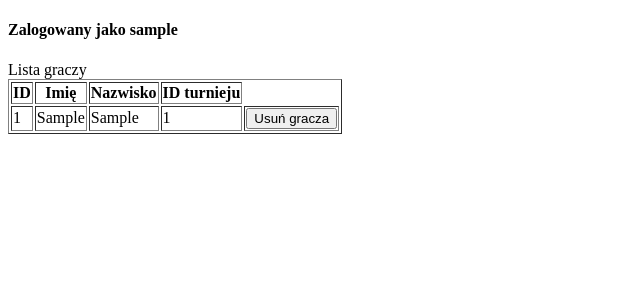
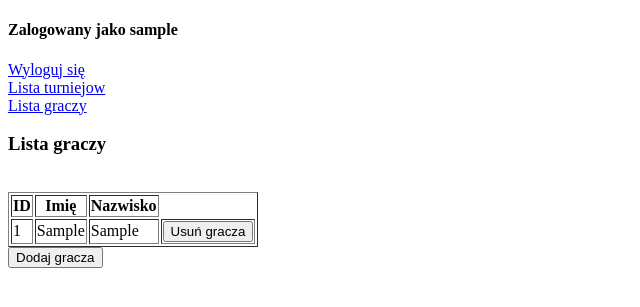
Before and after one commit to aleksandrazb/Django-Turnieje, a Django app: page /lista_graczy/ in a window 1280 px wide. Shown: the top 307 px of the page, without its empty margins (0-640 px from the left). Run offline with Django 3.2, Linux system fonts and the light colour scheme; a user stored in the database is signed in; tables that the repository leaves empty hold one stand-in row (values such as "Sample post").

Commit message:
poprawki

```diff
--- a/project_turnieje/app_turnieje/Forms/gracze.py
+++ b/project_turnieje/app_turnieje/Forms/gracze.py
@@ -7,6 +7,5 @@ class GraczeForm(forms.ModelForm):
         model = Gracze
         fields = [
             'imie',
-            'nazwisko',
-            'id_turnieju'
+            'nazwisko'
         ]
--- a/project_turnieje/app_turnieje/Forms/mecze.py
+++ b/project_turnieje/app_turnieje/Forms/mecze.py
@@ -4,6 +4,7 @@ from ..models import Mecze
 
 
 class MeczeForm(forms.ModelForm):
+    #id_turnieju = forms.CharField(disabled=True)
 
     class Meta:
         model = Mecze
--- a/project_turnieje/app_turnieje/Models/gracze_model.py
+++ b/project_turnieje/app_turnieje/Models/gracze_model.py
@@ -6,7 +6,6 @@ class Gracze(models.Model):
     id = models.AutoField(db_index=True, primary_key=True)
     imie = models.CharField(max_length=50)
     nazwisko = models.CharField(max_length=50, blank=False, null=False)
-    id_turnieju = models.ForeignKey('Turnieje', on_delete=models.CASCADE)
 
     def get_absolute_url(self):
         return reverse('gracz_detail', kwargs={'pk': self.id})
--- a/project_turnieje/app_turnieje/Views/gracze.py
+++ b/project_turnieje/app_turnieje/Views/gracze.py
@@ -27,6 +27,7 @@ def dodaj_gracza_view(request):
 
     if form.is_valid():
         form.save()
+        return redirect(gracze_view)
     data = {
         'form': form,
         'name': request.user,
@@ -36,26 +37,12 @@ def dodaj_gracza_view(request):
 
 
 @login_required(login_url="login")
-def usun_gracza_view(request, gracz_id, turniej_id):
+def usun_gracza_view(request, gracz_id):
     print(request.user)
     print("USUN GRACZA")
-
-    gracze = Gracze.objects.all()
     gracz = Gracze.objects.get(id=gracz_id)
-
-    teraz = datetime.datetime.now()
-    teraz = pytz.utc.localize(teraz)
-    turniej = Turnieje.objects.filter(id=turniej_id, data_rozpoczecia__gt=teraz)
-    print("turniej")
-    print(turniej)
     print("gracz")
     print(gracz)
-    if turniej:
-        gracz.delete()
+    gracz.delete()
 
-    data = {
-        'gracze': gracze,
-        'name': request.user,
-        'title': 'Dodaj gracza'
-    }
     return redirect(gracze_view)
--- a/project_turnieje/app_turnieje/Views/turnieje.py
+++ b/project_turnieje/app_turnieje/Views/turnieje.py
@@ -28,6 +28,7 @@ def turniej_create_view(request):
     form = TurniejeForm(request.POST or None, initial=init)
     if form.is_valid():
         form.save()
+        return redirect(turnieje_view)
     data = {
         'form': form,
         'name': request.user.login,
--- a/project_turnieje/app_turnieje/urls.py
+++ b/project_turnieje/app_turnieje/urls.py
@@ -28,7 +28,9 @@ urlpatterns = [
     path('usun_turniej/<turniej_id>/', views.usun_turniej_view, name='usun_turniej_view'),
     path('dodaj_gracza/', views.dodaj_gracza_view, name='dodaj_gracza_view'),
     path('lista_graczy/', views.gracze_view, name='gracze_view'),
-    path('usun_gracza/<gracz_id>/<turniej_id>/', views.usun_gracza_view, name='usun_gracza_view'),
+    path('usun_gracza/<gracz_id>/', views.usun_gracza_view, name='usun_gracza_view'),
     path('lista_turniejow/<turniej_id>/', views.mecze_view, name='mecze_view'),
     path('edytuj_mecz/<id_meczu>/', views.edytuj_mecz_view, name='edytuj_mecz_view'),
+    path('dodaj_mecz/<turniej_id>/', views.dodaj_mecz_view, name='dodaj_mecz_view'),
+    path('usun_mecz/<id_meczu>/', views.usun_mecz_view, name='usun_mecz_view'),
 ]
--- a/project_turnieje/app_turnieje/views.py
+++ b/project_turnieje/app_turnieje/views.py
@@ -4,7 +4,7 @@ from .Views.login import register_user
 from .Views.turnieje import turniej_create_view, usun_turniej_view, turnieje_view
 from .Views.szukaj import szukaj_list_view
 from .Views.gracze import dodaj_gracza_view, gracze_view, usun_gracza_view
-from .Views.mecze import mecze_view, edytuj_mecz_view
+from .Views.mecze import mecze_view, edytuj_mecz_view, dodaj_mecz_view, usun_mecz_view
 
 
 __all__ = [
@@ -22,6 +22,8 @@ __all__ = [
    'usun_gracza_view',
 
    'mecze_view',
-   'edytuj_mecz_view'
+   'edytuj_mecz_view',
+   'dodaj_mecz_view',
+   'usun_mecz_view'
 
 ]
--- a/project_turnieje/templates/base.html
+++ b/project_turnieje/templates/base.html
@@ -7,8 +7,16 @@
 <body>
 
     <h4>Zalogowany jako {{name}}</h4>
+    {% if user.is_authenticated %}
+        <a href="/logout">Wyloguj się</a></br>
+        <a href="/lista_turniejow">Lista turniejow</a></br>
+        <a href="/lista_graczy">Lista graczy</a></br>
+    {% else %}
+        <a href="/login">Zaloguj się</a></br>
+    {% endif %}
 
     {% block content %}
+
 
     {% endblock %}
 </body>
--- a/project_turnieje/templates/home.html
+++ b/project_turnieje/templates/home.html
@@ -1,7 +1,7 @@
 {% extends 'base.html' %}
 
 {% block content %}
-Strona domowa<br>
+<h3>Strona domowa</h3><br>
 
 <table border='1'>
     <tr>
--- a/project_turnieje/templates/lista_graczy.html
+++ b/project_turnieje/templates/lista_graczy.html
@@ -2,7 +2,7 @@
 
 {% block content %}
 {% if user.is_authenticated %}
-    Lista graczy<br>
+<h3>Lista graczy</h3><br>
 
 
     <table border='1'>
@@ -10,20 +10,21 @@
             <th>ID</th>
             <th>Imię</th>
             <th>Nazwisko</th>
-            <th>ID turnieju</th>
         </tr>
         {%  for gracz in gracze %}
         <tr>
             <td>{{ gracz.id }}</td>
             <td>{{ gracz.imie }}</td>
             <td>{{ gracz.nazwisko }}</td>
-            <td>{{ gracz.id_turnieju }}</td>
-            <td><form action="{% url 'usun_gracza_view' gracz.id gracz.id_turnieju %}" method="POST"> {% csrf_token %}
+            <td><form action="{% url 'usun_gracza_view' gracz.id %}" method="POST"> {% csrf_token %}
                     <button type="submit">Usuń gracza</button>
             </form></td>
         </tr>
         {% endfor %}
     </table>
+    <form action="{% url 'dodaj_gracza_view' %}" method="POST"> {% csrf_token %}
+        <button type="submit">Dodaj gracza</button>
+    </form>
 {% else %}
     <a href="/login">Zaloguj się</a>
 {% endif %}
--- a/project_turnieje/templates/lista_turniejow.html
+++ b/project_turnieje/templates/lista_turniejow.html
@@ -2,7 +2,7 @@
 
 {% block content %}
 {% if user.is_authenticated %}
-    Lista turniejów<br>
+<h3>Lista turniejów</h3><br>
 
     <table border='1'>
         <tr>
@@ -28,6 +28,9 @@
         </tr>
         {% endfor %}
     </table>
+    <form action="{% url 'turniej_create_view' %}" method="POST"> {% csrf_token %}
+        <button type="submit">Dodaj turniej</button>
+    </form>
 {% else %}
     <a href="/login">Zaloguj się</a>
 {% endif %}
```
Also changed, not shown: project_turnieje/app_turnieje/Views/mecze.py (+34 -0 lines), project_turnieje/templates/szczegoly_turnieju.html (+8 -1 lines), project_turnieje/app_turnieje/migrations/0005_remove_gracze_id_turnieju.py (added).
